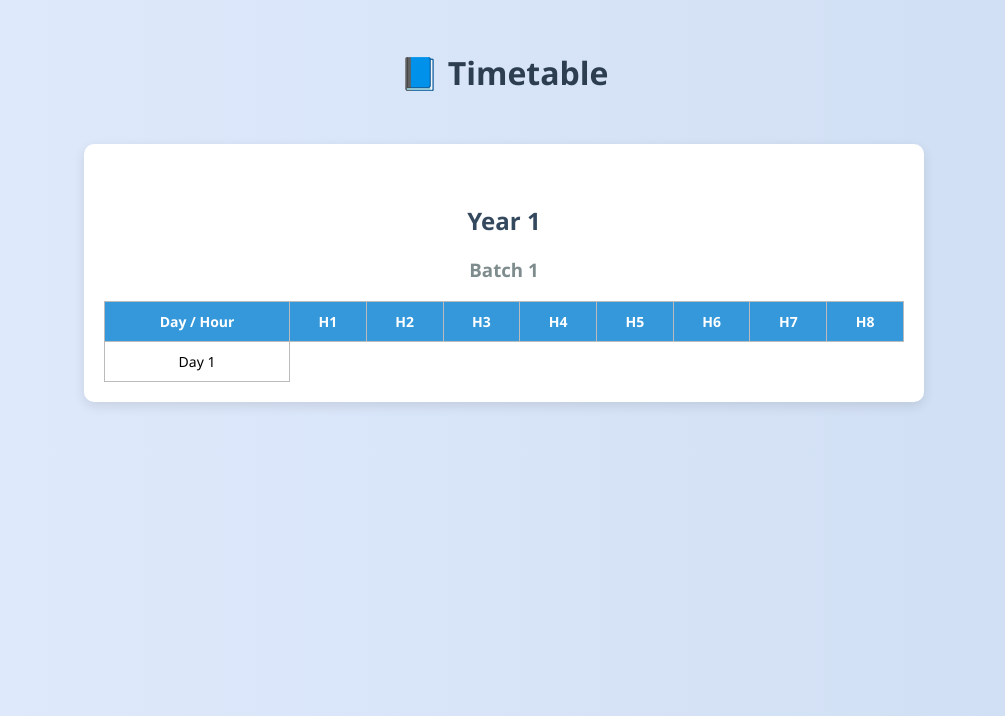
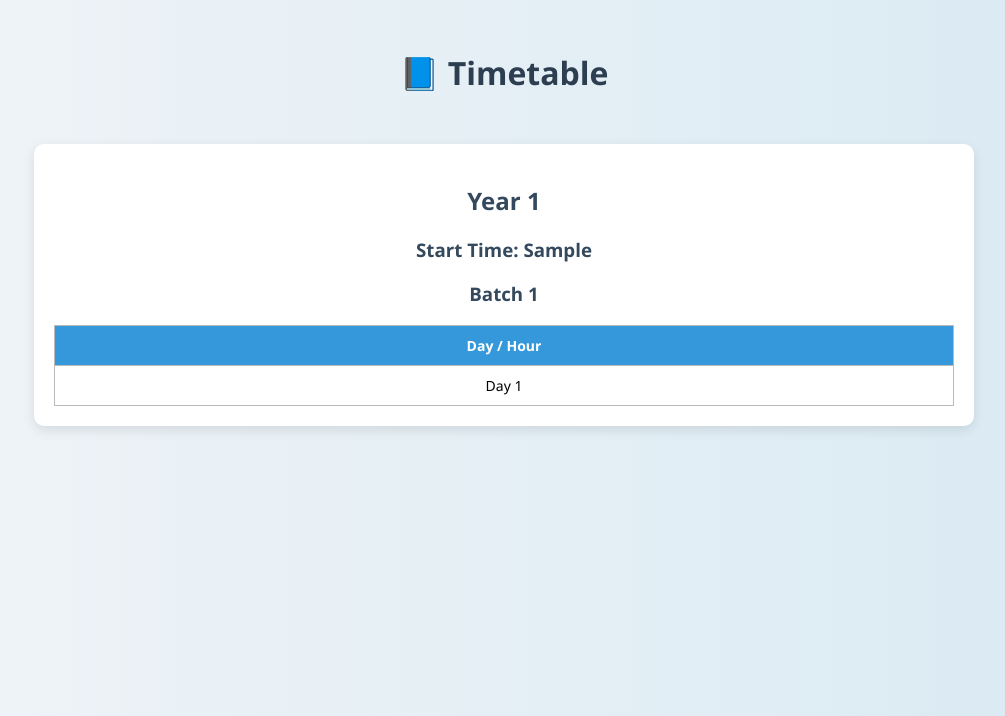
Before and after one commit to Druva21/Pyschedulize, a Flask app: template templates/result.html in a window 1280 px wide. Shown: the top 716 px of the page, without its empty margins (136-1141 px from the left). Run offline with Flask 3, Linux system fonts and the light colour scheme; the template is opened without the code that fills it: most values are stand-ins (such as "Sample title", 1, 10 or a date in 2020).

Commit message:
Update result.html

```diff
--- a/templates/result.html
+++ b/templates/result.html
@@ -9,7 +9,7 @@
             margin: 0;
             padding: 30px;
             font-family: 'Segoe UI', Tahoma, Geneva, Verdana, sans-serif;
-            background: linear-gradient(to right, #e0eafc, #cfdef3);
+            background: linear-gradient(to right, #f0f4f7, #d9eaf3);
         }
 
         h1 {
@@ -18,16 +18,9 @@
             margin-bottom: 50px;
         }
 
-        h2 {
-            margin-top: 40px;
+        h2, h3 {
+            text-align: center;
             color: #34495e;
-            text-align: center;
-        }
-
-        h3 {
-            margin-top: 20px;
-            color: #7f8c8d;
-            text-align: center;
         }
 
         .table-container {
@@ -35,8 +28,8 @@
             border-radius: 10px;
             padding: 20px;
             margin: 20px auto;
-            width: 90%;
-            max-width: 800px;
+            width: 95%;
+            max-width: 900px;
             box-shadow: 0 4px 12px rgba(0,0,0,0.1);
         }
 
@@ -74,6 +67,9 @@
         {% set year_index = loop.index0 %}
         <div class="table-container">
             <h2>Year {{ year_index + 1 }}</h2>
+            {% if start_times %}
+                <h3>Start Time: {{ start_times[year_index|string] }}</h3>
+            {% endif %}
             {% for batch in year %}
                 {% set batch_index = loop.index0 %}
                 <h3>Batch {{ batch_index + 1 }}</h3>
@@ -81,7 +77,7 @@
                     <thead>
                         <tr>
                             <th>Day / Hour</th>
-                            {% for hour in range(1, 9) %}
+                            {% for hour in range(1, periods_per_day + 1) %}
                                 <th>H{{ hour }}</th>
                             {% endfor %}
                         </tr>
@@ -91,7 +87,7 @@
                             <tr>
                                 <td>Day {{ loop.index }}</td>
                                 {% for period in day %}
-                                    <td>{{ '-' if period == 'leisuree' else period }}</td>
+                                    <td>{{ '-' if period in ['leisure', 'leisuree'] else period }}</td>
                                 {% endfor %}
                             </tr>
                         {% endfor %}
```
